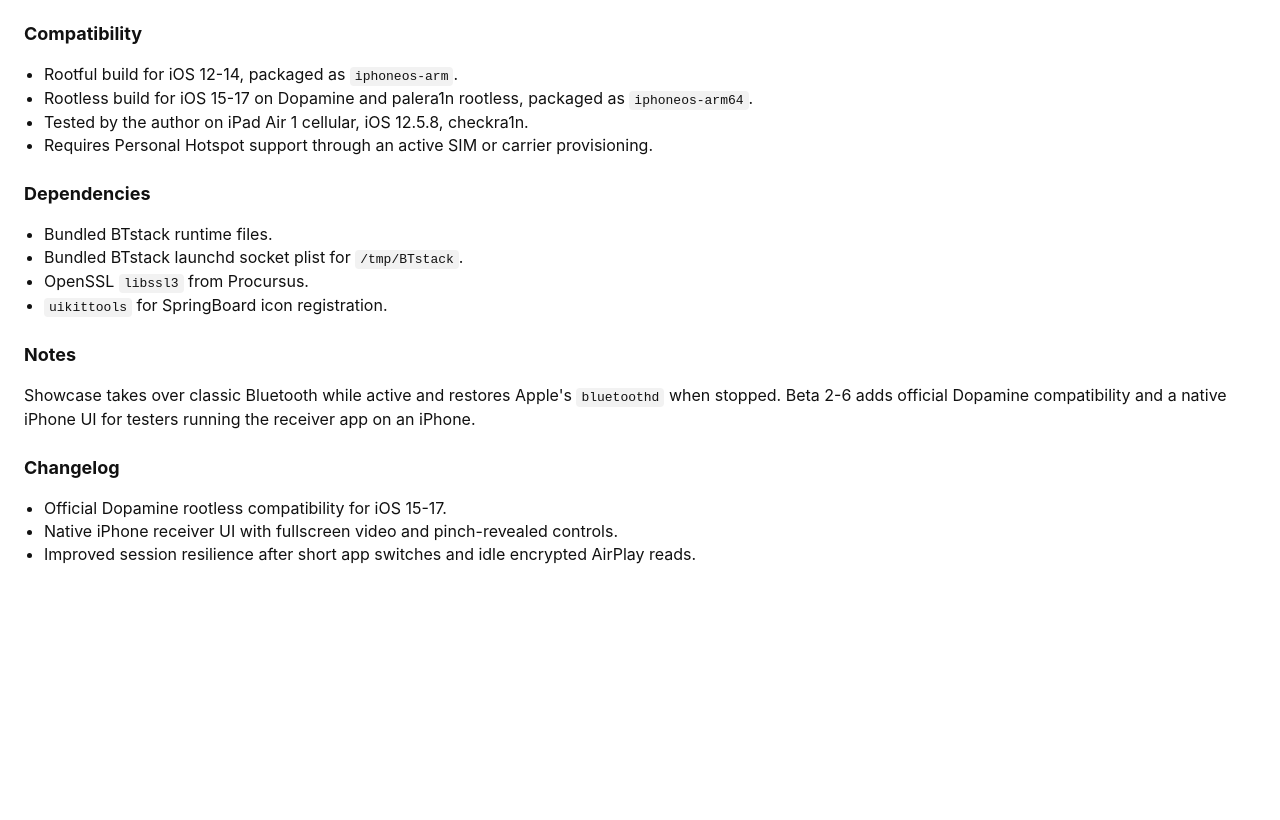
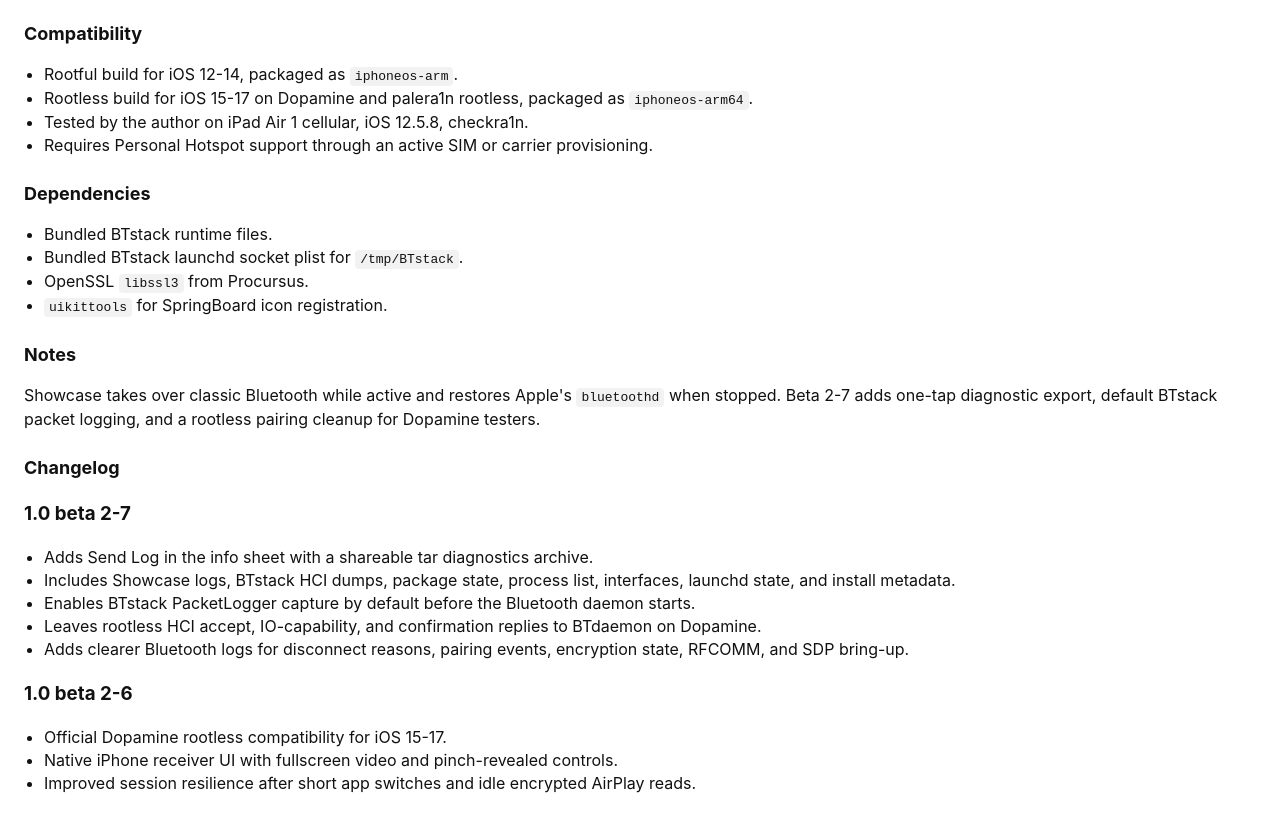
Before and after one commit to amineross/rostane, a plain HTML site: page depictions/cydia.html in a window 1280 px wide. Shown: the part 107-927 px from the top of the page. Before the commit the page ends 800 px from the top, so only its background shows below. Drawn offline with Linux system fonts and the light colour scheme.

Commit message:
Publish Showcase 1.0 beta 2-7

```diff
--- a/depictions/cydia.html
+++ b/depictions/cydia.html
@@ -35,12 +35,22 @@
   <h2>Notes</h2>
   <p>
     Showcase takes over classic Bluetooth while active and restores Apple's
-    <code>bluetoothd</code> when stopped. Beta 2-6 adds official Dopamine
-    compatibility and a native iPhone UI for testers running the receiver app
-    on an iPhone.
+    <code>bluetoothd</code> when stopped. Beta 2-7 adds one-tap diagnostic
+    export, default BTstack packet logging, and a rootless pairing cleanup
+    for Dopamine testers.
   </p>
 
   <h2>Changelog</h2>
+  <h3>1.0 beta 2-7</h3>
+  <ul>
+    <li>Adds Send Log in the info sheet with a shareable tar diagnostics archive.</li>
+    <li>Includes Showcase logs, BTstack HCI dumps, package state, process list, interfaces, launchd state, and install metadata.</li>
+    <li>Enables BTstack PacketLogger capture by default before the Bluetooth daemon starts.</li>
+    <li>Leaves rootless HCI accept, IO-capability, and confirmation replies to BTdaemon on Dopamine.</li>
+    <li>Adds clearer Bluetooth logs for disconnect reasons, pairing events, encryption state, RFCOMM, and SDP bring-up.</li>
+  </ul>
+
+  <h3>1.0 beta 2-6</h3>
   <ul>
     <li>Official Dopamine rootless compatibility for iOS 15-17.</li>
     <li>Native iPhone receiver UI with fullscreen video and pinch-revealed controls.</li>
```
Also changed, not shown: depictions/sileo.json (+15 -1 lines), 9 other files.
